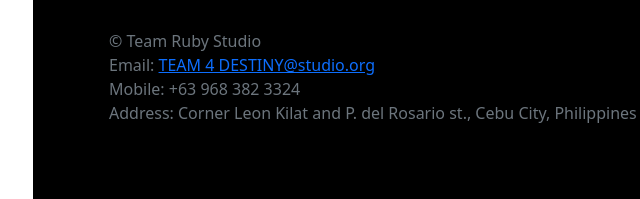
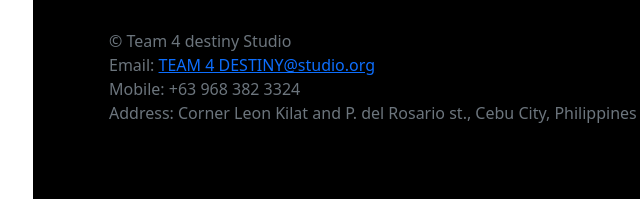
Before and after one commit to S3xykarie/Group1official, a plain HTML site: page Team 4destiny.html in a window 1280 px wide. Shown: the part 1156-1355 px from the top of the page, 37-677 px from the left. Drawn offline with Linux system fonts and the light colour scheme; a script that the page names is missing.

Commit message:
Update and rename Team Ruby(9).html to Team 4destiny.html

```diff
--- a/Team Ruby(9).html
+++ b/Team 4destiny.html
@@ -91,7 +91,7 @@
             </p>
             <h2 class="px-sm-3">Contact Us</h2>
             <br>
-            <p class="text-wrap px-sm-3">© Team Ruby Studio
+            <p class="text-wrap px-sm-3">© Team 4 destiny Studio
                 <br>Email: <a href="https://divashiro.github.io/rubyproject/#footer">TEAM 4 DESTINY@studio.org</a>
                 <br>Mobile: +63 968 382 3324
                 <br>Address: Corner Leon Kilat and P. del Rosario st., Cebu City, Philippines
```
